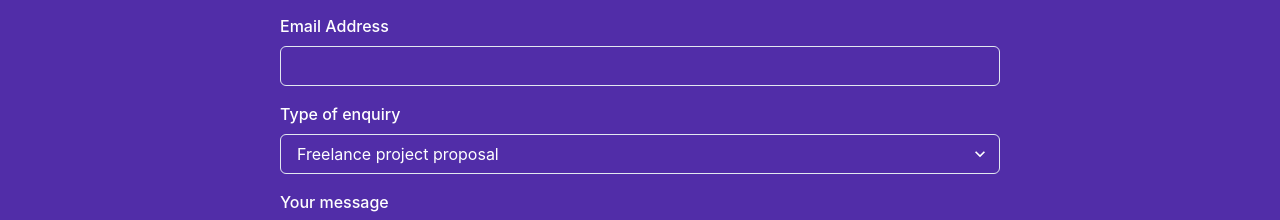
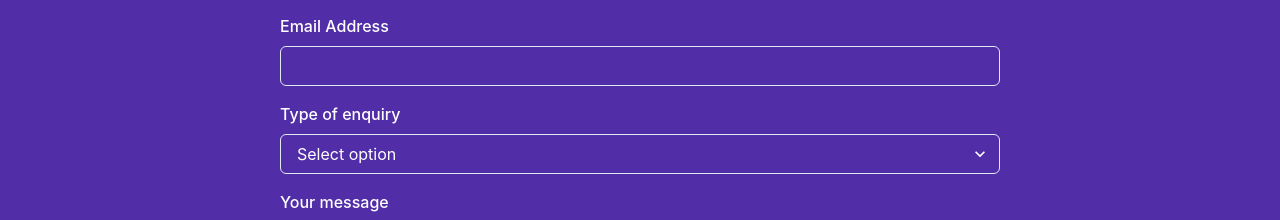
Before and after one commit to mengzhuou/React-Portfolio, a React (Create React App) app in the folder react-portfolio/: page / in a window 1280 px wide. Shown: the part 2260-2480 px from the top of the page. Built offline with nearby package versions, Linux system fonts and the light colour scheme.

Commit message:
oops message appeared when submit

```diff
--- a/react-portfolio/src/components/ContactMeSection.js
+++ b/react-portfolio/src/components/ContactMeSection.js
@@ -91,18 +91,21 @@ const LandingSection = () => {
                 />
                 <FormErrorMessage>{formik.errors.email}</FormErrorMessage>
               </FormControl>
-              <FormControl>
+              <FormControl isInvalid={formik.touched.type && formik.errors.type}>
                 <FormLabel htmlFor="type">Type of enquiry</FormLabel>
                 <Select
                   id="type"
                   name="type"
+                  placeholder="Select option"
                   {...formik.getFieldProps("type")}
                 >
                   <option value="hireMe">Freelance project proposal</option>
                   <option value="openSource">Open source consultancy session</option>
                   <option value="other">Other</option>
                 </Select>
+                <FormErrorMessage>{formik.errors.type}</FormErrorMessage>
               </FormControl>
+
               <FormControl isInvalid={formik.touched.comment && formik.errors.comment}>
                 <FormLabel htmlFor="comment">Your message</FormLabel>
                 <Textarea
```
